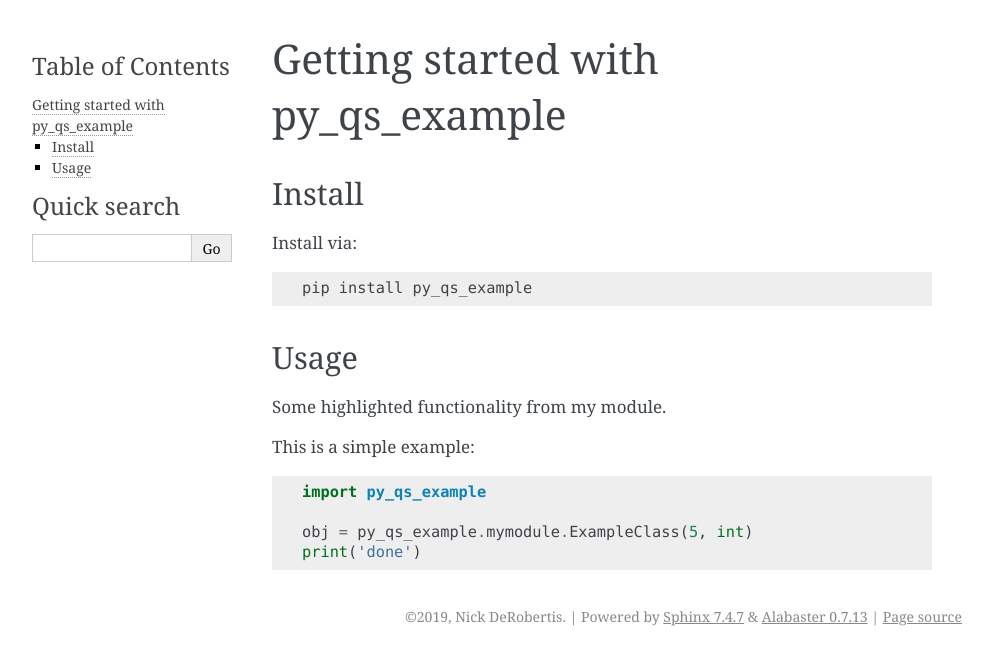
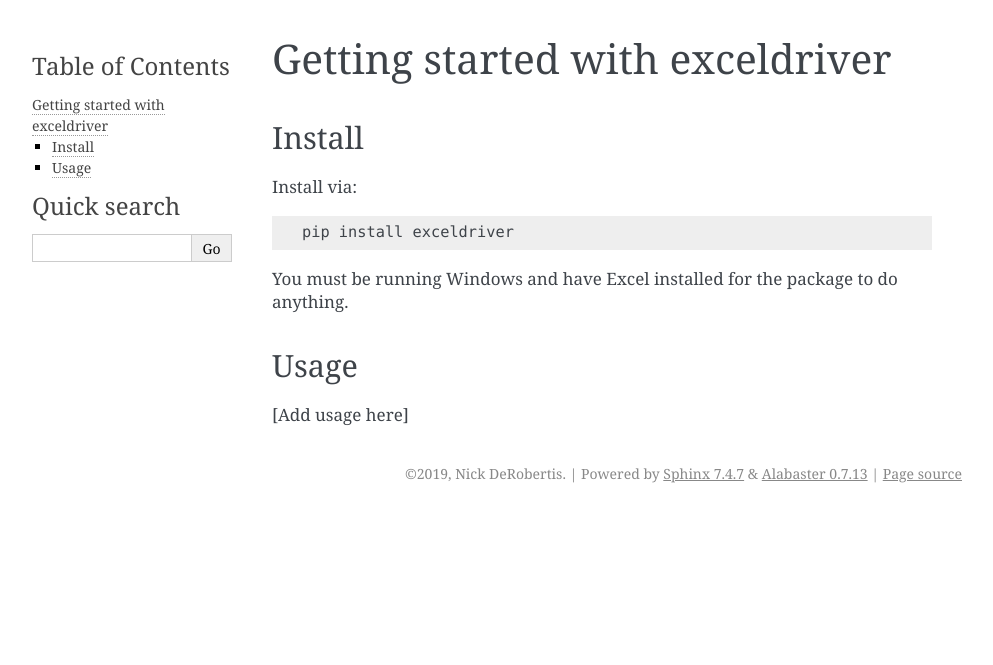
Before and after one commit to nickderobertis/py-excel-driver, a Sphinx documentation site: the page built from docsrc/source/tutorial.rst, in a window 1280 px wide. Shown: the top 665 px of the page, without its empty margins (148-1141 px from the left). Built offline with Sphinx 7.4.7, drawn with Linux system fonts in a browser that asks for light colours; pages that are not in the unit, such as notebooks, are missing from menus.

Commit message:
Configure quick start files

```diff
--- a/docsrc/source/tutorial.rst
+++ b/docsrc/source/tutorial.rst
@@ -1,4 +1,6 @@
-Getting started with py_qs_example
+.. _tutorial:
+
+Getting started with exceldriver
 **********************************
 
 Install
@@ -6,16 +8,12 @@ Install
 
 Install via::
 
-    pip install py_qs_example
+    pip install exceldriver
+
+You must be running Windows and have Excel installed for the package
+to do anything.
 
 Usage
 =========
 
-Some highlighted functionality from my module.
-
-This is a simple example::
-
-    import py_qs_example
-
-    obj = py_qs_example.mymodule.ExampleClass(5, int)
-    print('done')
+[Add usage here]
```
Also changed, not shown: conf.py (+14 -13 lines), docsrc/source/index.rst (+6 -23 lines), 3 other files.
